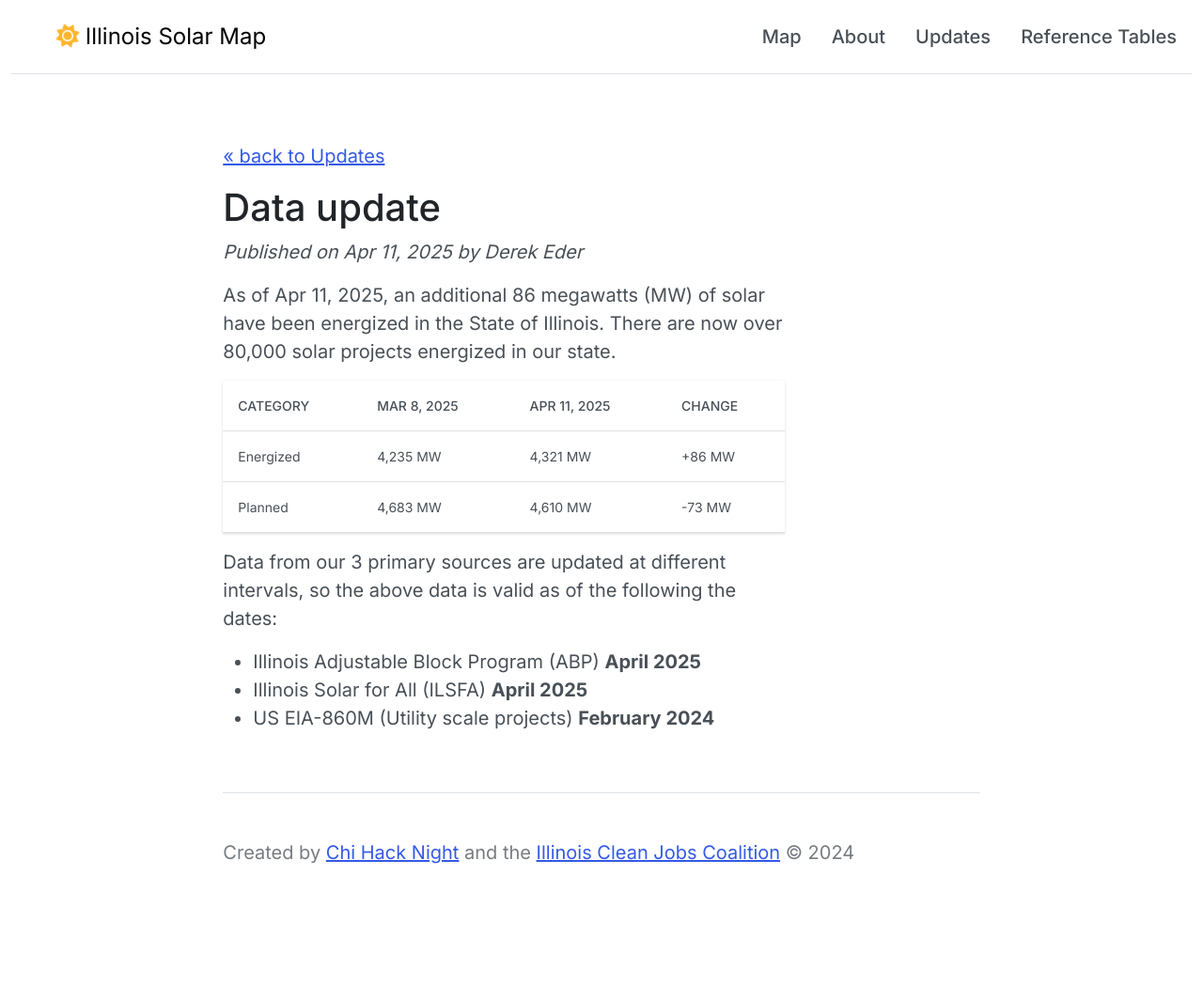
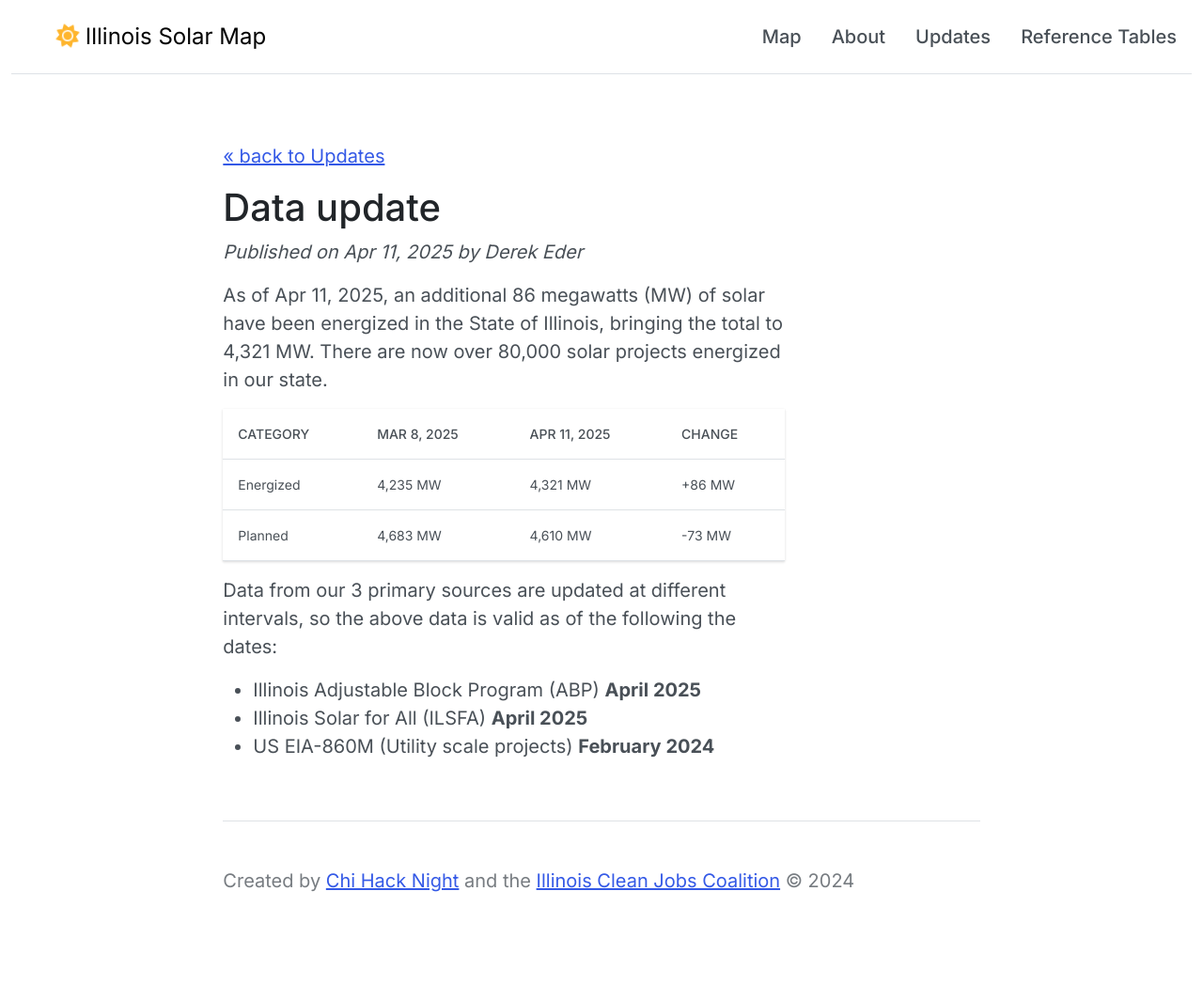
Before and after one commit to chihacknight/il-solar-map, a Jekyll site: the page built from _posts/2025-04-11-data-update-205-apr.md, in a window 1280 px wide. Shown: the whole page at 94% size. Built offline with Jekyll 4.4.1, drawn with Linux system fonts in a browser that asks for light colours; nearby versions of some CDN libraries; before the commit the page ends 1018 px from its top, so only the background shows below that.

Commit message:
blog text

```diff
--- a/_posts/2025-04-11-data-update-205-apr.md
+++ b/_posts/2025-04-11-data-update-205-apr.md
@@ -3,14 +3,14 @@ layout: update
 categories:
   - update
 title: "Data update"
-description: "As of Apr 11, 2025, an additional 86 megawatts (MW) of solar have been energized in the State of Illinois."
+description: "As of Apr 11, 2025, an additional 86 megawatts (MW) of solar have been energized in the State of Illinois, bringing the total to 4,321 MW."
 image: "/images/il-solar-map.png"
 author: "Derek Eder"
 date: 2025-04-11
 published: true
 ---
 
-As of Apr 11, 2025, an additional 86 megawatts (MW) of solar have been energized in the State of Illinois. There are now over 80,000 solar projects energized in our state.
+As of Apr 11, 2025, an additional 86 megawatts (MW) of solar have been energized in the State of Illinois, bringing the total to 4,321 MW. There are now over 80,000 solar projects energized in our state.
 
 <table class='table'>
   <thead>
```
